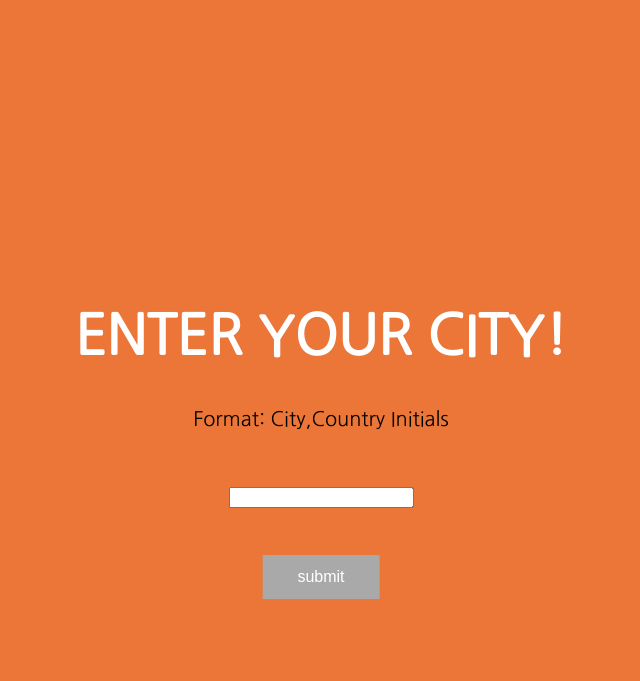
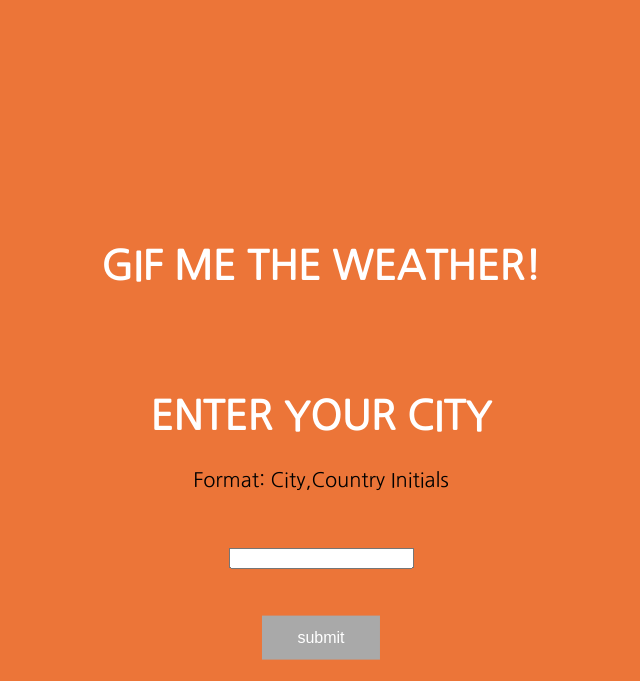
Before and after one commit to jinyoungbang/Gif-Me-The-Weather, a Flask app: page / in a window 1280 px wide. Shown: the top 681 px of the page, without its empty margins (319-959 px from the left). Run offline with Flask 2, Linux system fonts and the light colour scheme.

Commit message:
Final Project Documents

```diff
--- a/static/stylesheet.css
+++ b/static/stylesheet.css
@@ -80,7 +80,15 @@ body{
     font-family:'Nanum Gothic', sans-serif;
     margin-top:100px;
     color:#fff;
-    font-size:55px;
+    font-size:40px;
     text-align:center;
     text-transform:uppercase;
   }
+
+  h1s.title {
+    font-family:'Nanum Gothic', sans-serif;
+    color:#fff;
+    font-size:60px;
+    text-align:center;
+    text-transform:uppercase;
+  }
--- a/templates/index1.html
+++ b/templates/index1.html
@@ -10,7 +10,8 @@
 
 
     <body>
-        <h1>Enter your city!</h1>
+        <h1 class="title">Gif Me The Weather!</h1>
+        <h1>Enter your city</h1>
         <p>Format: City,Country Initials<p>
         <form method="POST" action="/result">
             <div class="form">
```
